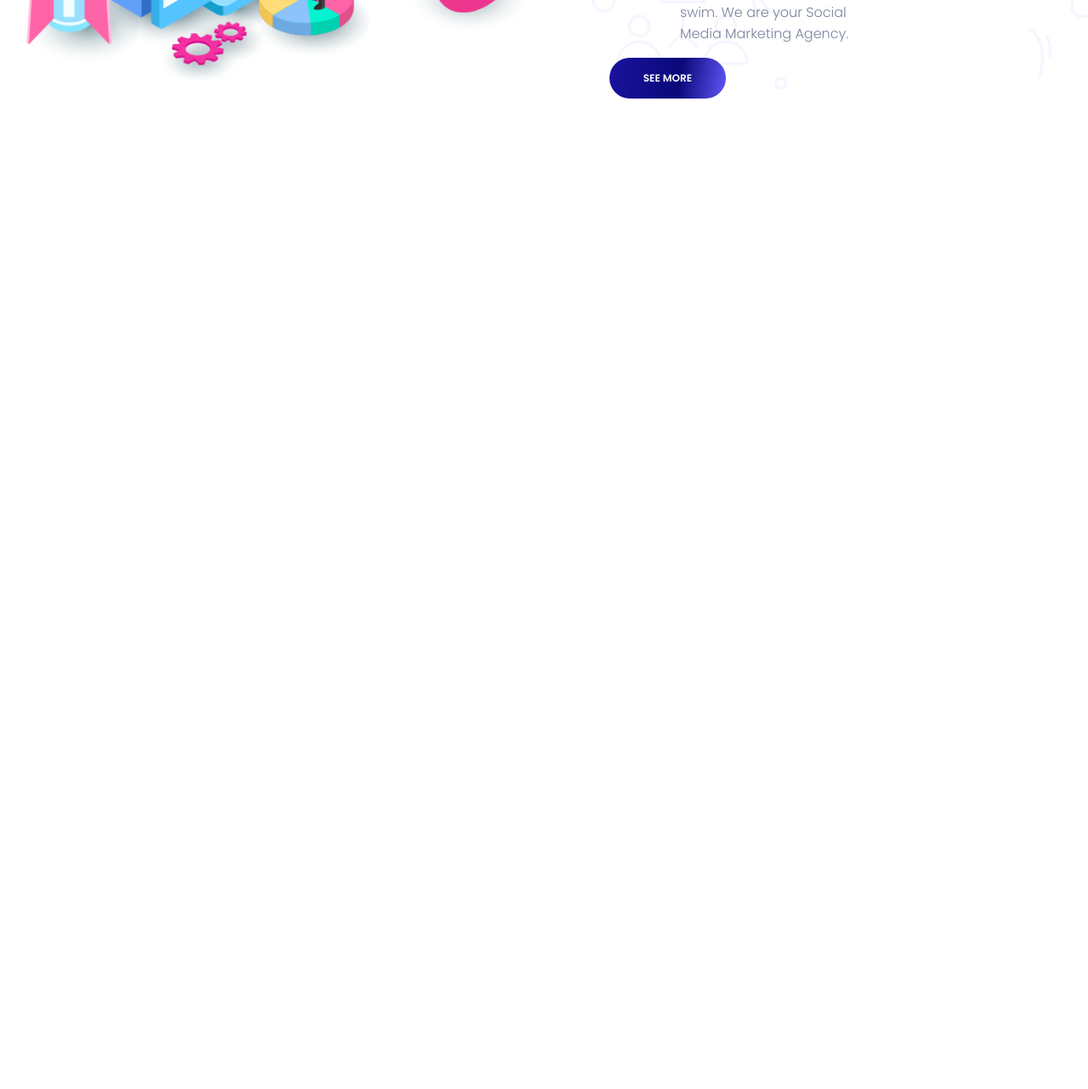
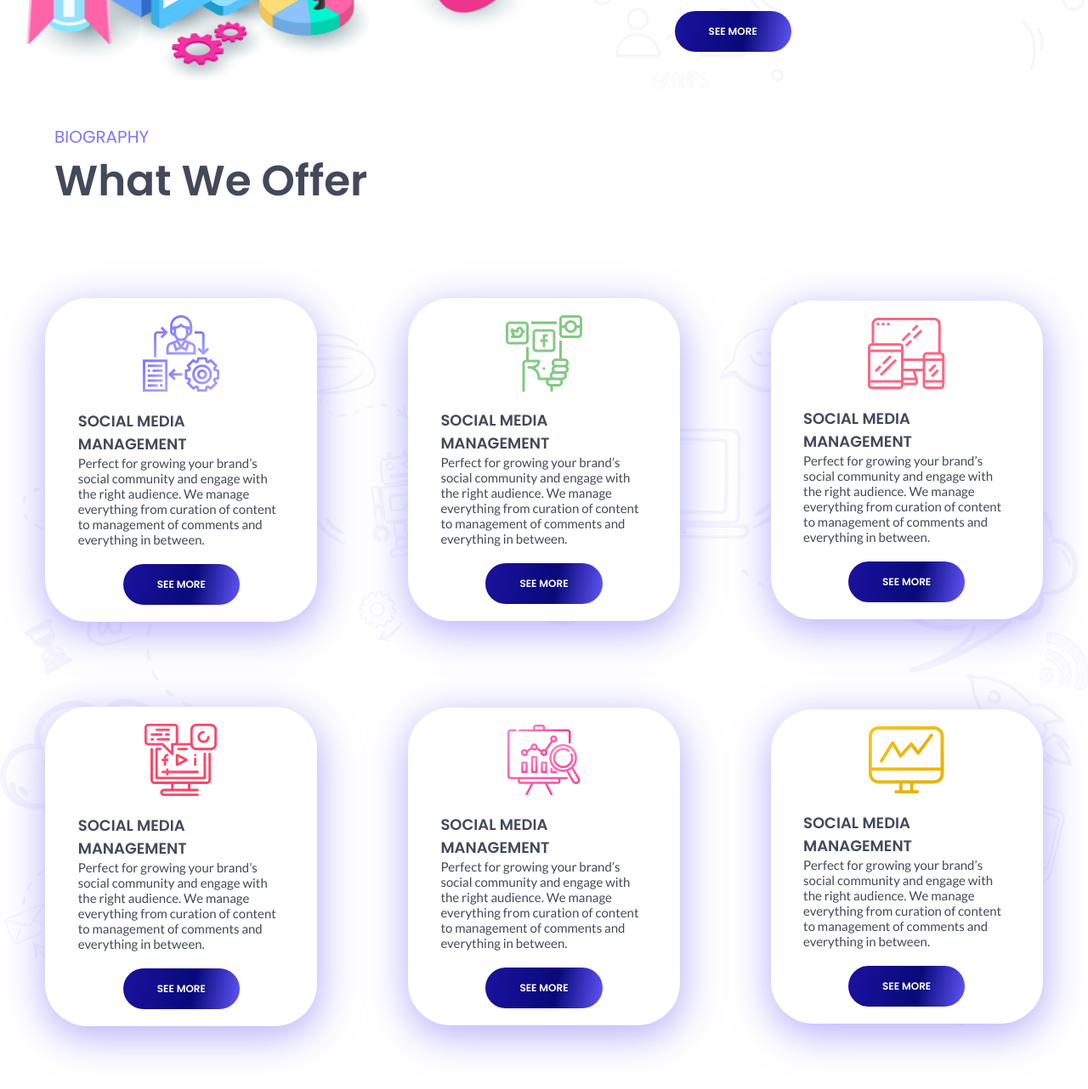
Before and after one commit to Nispeon/nispeon.github.io, a website: page index.html in a window 1280 px wide. Shown: the part 1303-2585 px from the top of the page at 85% size. Before the commit the page ends 1419 px from the top, so only its background shows below. Drawn offline with Linux system fonts and the light colour scheme.

```diff
--- a/index.html
+++ b/index.html
@@ -29,9 +29,9 @@
 
         <article class="flex--row center">
             <h1 class="bigTitle--h1">SOCIAL MEDIA <br><span>FOR BUSINESS!</span></h1>
-            <p class="parag">PERFOMANCE BASED SOCIAL MEDIA AGENCY<br>
+            <p class="parag" id="p1">PERFOMANCE BASED SOCIAL MEDIA AGENCY<br>
                 WE ARE LOREM MEDIA</p>
-            <button class="button">GET A FREE AUDIT</button>
+            <button class="button" id="b1">GET A FREE AUDIT</button>
         </article>
 
         <aside>
@@ -49,19 +49,107 @@
                 <img src="./img/we-are.png" alt="who we are" class="w100">
             </aside>
 
-            <article class="flex--row center we w75">
-                <div class="">
+            <article class="flex--row center we" >
+                <div class="w75">
                     <p class="smallTitle">BIOGRAPHY</p>
                     <h2 class="bigTitle">Who We Are</h2>
                     <p class="parag">Lorem Media is a full-service social media agency. We offer businesses innovative solutions that deliver the right type of audience to you in the most effective strategies possible. We strive to develop a community around your business, polishing your branding, and improving your public relations.
                         Social Media is now one of the most powerful marketing tools with the ability to communicate with a target audience in real time.
+                        <br><br>
+                        It's 2019: time to sink or swim.
+                    </p>
+                </div>
+                <button class="button" id="b2">SEE MORE</button>
+            </article>
 
-                        It's 2019: time to sink or swim.
+        </section>
 
-                        We are your Social Media Marketing Agency.</p>
+        <section>
+            <div class="wwo">
+                <p class="smallTitle">BIOGRAPHY</p>
+                <p class="bigTitle">What We Offer</p>
+            </div>
+
+            <div class="flex--row-2 cards">
+                <div class="flex--col-3 center orderA">
+                    <article class="cardDiv">
+                        <img src="./img/001-process.png" alt="process">
+                        <div>
+                           <h3 class="cardTitle">SOCIAL MEDIA MANAGEMENT</h3>
+                            <p class="cardP">Perfect for growing your brand’s social community and engage with the right
+                                audience. We manage everything from curation of content to management of
+                                comments and everything in between.
+                            </p>
+                        </div>
+
+                        <button class="button">SEE MORE</button>
+                    </article>
+                    <article class="cardDiv">
+                        <img src="./img/002-social-media.png" alt="process">
+                        <div>
+                           <h3 class="cardTitle">SOCIAL MEDIA MANAGEMENT</h3>
+                            <p class="cardP">Perfect for growing your brand’s social community and engage with the right
+                                audience. We manage everything from curation of content to management of
+                                comments and everything in between.
+                            </p>
+                        </div>
+
+                        <button class="button">SEE MORE</button>
+                    </article>
+                    <article class="cardDiv">
+                        <img src="./img/003-responsive.png" alt="process">
+                        <div>
+                           <h3 class="cardTitle">SOCIAL MEDIA MANAGEMENT</h3>
+                            <p class="cardP">Perfect for growing your brand’s social community and engage with the right
+                                audience. We manage everything from curation of content to management of
+                                comments and everything in between.
+                            </p>
+                        </div>
+
+                        <button class="button">SEE MORE</button>
+                    </article>
                 </div>
-                <button class="button">SEE MORE</button>
-            </article>
+                <div class="flex--col-3 center orderA">
+                    <article class="cardDiv">
+                        <img src="./img/004-social-media-1.png" alt="process">
+                        <div>
+                           <h3 class="cardTitle">SOCIAL MEDIA MANAGEMENT</h3>
+                            <p class="cardP">Perfect for growing your brand’s social community and engage with the right
+                                audience. We manage everything from curation of content to management of
+                                comments and everything in between.
+                            </p>
+                        </div>
+
+                        <button class="button">SEE MORE</button>
+                    </article>
+                    <article class="cardDiv">
+                        <img src="./img/007-analysis.png" alt="process">
+                        <div>
+                           <h3 class="cardTitle">SOCIAL MEDIA MANAGEMENT</h3>
+                            <p class="cardP">Perfect for growing your brand’s social community and engage with the right
+                                audience. We manage everything from curation of content to management of
+                                comments and everything in between.
+                            </p>
+                        </div>
+
+                        <button class="button">SEE MORE</button>
+                    </article>
+                    <article class="cardDiv">
+                        <img src="./img/008-computer.png" alt="process">
+                        <div>
+                           <h3 class="cardTitle">SOCIAL MEDIA MANAGEMENT</h3>
+                            <p class="cardP">Perfect for growing your brand’s social community and engage with the right
+                                audience. We manage everything from curation of content to management of
+                                comments and everything in between.
+                            </p>
+                        </div>
+
+                        <button class="button">SEE MORE</button>
+                    </article>
+                </div>
+            </div>
+        </section>
+        <section>
 
         </section>
     </main>
--- /dev/null
+++ b/sass/components/atoms/_cardDiv.scss
@@ -0,0 +1,23 @@
+.cardDiv {
+    border-radius: 50px;
+    background-color: $White;
+    box-shadow: 1px 11px 46px 2px rgba(126,118,249,0.57);
+    width: 25%;
+    margin: auto;
+    padding: 20px 3%;
+    @extend .flex--row;
+    @extend .center;
+
+    & > div {
+        margin: 20px 0;
+    }
+}
+
+.orderA {
+    margin: 100px 0;
+}
+
+.cards {
+    background-image: url('../../../img/background-service.png');
+    background-size: cover;
+}
--- a/sass/components/grid/_flex.scss
+++ b/sass/components/grid/_flex.scss
@@ -11,20 +11,34 @@
                 width: $p50;
             }
         }
+
+        &-3 {
+            @extend .flex--col;
+            flex-wrap: wrap;
+            & > nav, > div, > aside {
+                width: $p33;
+            }
+        }
     }
 
     &--row {
         @extend .flex;
         flex-direction: column;
 
-        & p {
+        & #p1 {
             width: $p75;
         }
 
-        & .button {
+        & #b1 {
             margin-right: auto;
             margin-left: $p12;
             margin-top: $ParPx;
         }
+
+        & #b2 {
+            margin-right: auto;
+            margin-left: $p24;
+            margin-top: $ParPx;
+        }
     }
 }
--- /dev/null
+++ b/sass/components/grid/_wwo.scss
@@ -0,0 +1,3 @@
+.wwo  {
+    margin: 5vH auto 0 5%;
+}
--- a/sass/components/molecules/_we.scss
+++ b/sass/components/molecules/_we.scss
@@ -1,4 +1,5 @@
 .we {
     background-image: url("../../../img/background-we-are.png");
     background-size: cover;
+
 }
--- a/sass/helpers/_variables.scss
+++ b/sass/helpers/_variables.scss
@@ -38,6 +38,8 @@
 
 // %
 $p100 : 100%;
+$p75 : 75%;
 $p50 : 50%;
-$p75 : 75%;
+$p33 : 33%;
+$p24 : 24%;
 $p12 : 12%
--- a/sass/style.scss
+++ b/sass/style.scss
@@ -11,7 +11,6 @@
 @import './components/molecules/_footTit.scss';
 @import './components/molecules/_market.scss';
 @import './components/molecules/_parag.scss';
-@import './components/molecules/_cardTitle.scss';
 @import './components/molecules/_price.scss';
 @import './components/molecules/_pricePar.scss';
 @import './components/molecules/_newsP.scss';
@@ -20,9 +19,13 @@
 @import './components/molecules/mouse.scss';
 @import './components/molecules/wX.scss';
 @import './components/molecules/we.scss';
+@import './components/atoms/_cardP.scss';
+@import './components/atoms/_cardTitle.scss';
+@import './components/atoms/cardDiv.scss';
 
 //Grid
 @import './components/grid/header.scss';
 @import './components/grid/_flex.scss';
 @import './components/grid/_center.scss';
 @import './components/grid/abso.scss';
+@import './components/grid/wwo.scss';
```
Also changed, not shown: css/style.css, sass/components/atoms/_cardP.scss (renamed from sass/components/molecules/_cardP.scss), sass/components/atoms/_cardTitle.scss (renamed from sass/components/molecules/_cardTitle.scss).
